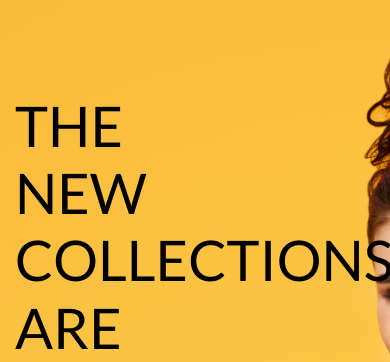
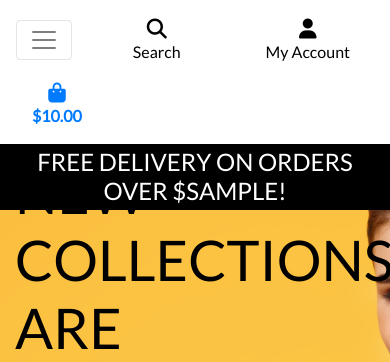
Before and after one commit to slucaci/boutique_ado_v1, a Django app: template home/templates/home/index.html in a window 390 px wide. Shown: the top 362 px of the page. Run offline with Django 3.2, Linux system fonts and the light colour scheme; the template is opened without the code that fills it: most values are stand-ins (such as "Sample title", 1, 10 or a date in 2020); some libraries are stand-ins or nearby versions.

Commit message:
added mobile header and navbar

```diff
--- a/static/css/base.css
+++ b/static/css/base.css
@@ -57,6 +57,10 @@ body {
   border: 1px solid black !important;
 }
 
+.bg-black {
+  background: #000;
+}
+
 /* -------------------------------- Media Queries */
 
 /* Slightly larger container on xl screens */
--- a/templates/base.html
+++ b/templates/base.html
@@ -137,6 +137,31 @@
           </ul>
         </div>
       </div>
+      <div class="row bg-white">
+        <nav class="navbar navbar-expand-lg navbar-light w-100">
+          <button
+            class="navbar-toggler"
+            type="button"
+            data-toggle="collapse"
+            data-target="#main-nav"
+            aria-controls="main-nav"
+            aria-expanded="false"
+            aria-label="Toggle navigation"
+          >
+            <span class="navbar-toggler-icon"></span>
+          </button>
+          {% include 'includes/mobile-top-header.html' %}
+          <!--  -->
+          {% include 'includes/main-nav.html' %}
+        </nav>
+      </div>
+      <div id="delivery-banner" class="row text-center">
+        <div class="col bg-black text-white">
+          <h4 class="logo-font my-1">
+            Free delivery on orders over ${{ free_shipping_threshold }}!
+          </h4>
+        </div>
+      </div>
     </header>
 
     {% if messages %}
--- /dev/null
+++ b/templates/includes/main-nav.html
@@ -0,0 +1,78 @@
+<div class="collapse navbar-collapse" id="main-nav">
+  <ul class="navbar-nav w-auto mx-auto">
+    <li class="nav-item dropdown">
+      <a
+        class="logo-font font-weight-bold nav-link text-black mr-5"
+        href="#"
+        id="all-products-link"
+        data-toggle="dropdown"
+        aria-haspopup="true"
+        aria-expanded="false"
+      >
+        All Products
+      </a>
+      <div class="dropdown-menu border-0" aria-labelledby="all-products-link">
+        <a href="" class="dropdown-item">By Price</a>
+        <a href="" class="dropdown-item">By Rating</a>
+        <a href="" class="dropdown-item">By Category</a>
+        <a href="" class="dropdown-item">All Products</a>
+      </div>
+    </li>
+
+    <li class="nav-item dropdown">
+      <a
+        class="logo-font font-weight-bold nav-link text-black mr-5"
+        href="#"
+        id="clothing-link"
+        data-toggle="dropdown"
+        aria-haspopup="true"
+        aria-expanded="false"
+      >
+        Clothing
+      </a>
+      <div class="dropdown-menu border-0" aria-labelledby="clothing-link">
+        <a href="" class="dropdown-item">Activewear &amp; Essentials</a>
+        <a href="" class="dropdown-item">Jeans</a>
+        <a href="" class="dropdown-item">Shirts</a>
+        <a href="" class="dropdown-item">All Clothing</a>
+      </div>
+    </li>
+
+    <li class="nav-item dropdown">
+      <a
+        class="logo-font font-weight-bold nav-link text-black mr-5"
+        href="#"
+        id="homeware-link"
+        data-toggle="dropdown"
+        aria-haspopup="true"
+        aria-expanded="false"
+      >
+        Homeware
+      </a>
+      <div class="dropdown-menu border-0" aria-labelledby="homeware-link">
+        <a href="" class="dropdown-item">Bed &amp; Bath</a>
+        <a href="" class="dropdown-item">Kitchen &amp; Dining</a>
+        <a href="" class="dropdown-item">All Homeware</a>
+      </div>
+    </li>
+
+    <li class="nav-item dropdown">
+      <a
+        class="logo-font font-weight-bold nav-link text-black"
+        href="#"
+        id="specials-link"
+        data-toggle="dropdown"
+        aria-haspopup="true"
+        aria-expanded="false"
+      >
+        Special Offers
+      </a>
+      <div class="dropdown-menu border-0" aria-labelledby="specials-link">
+        <a href="" class="dropdown-item">New Arrivals</a>
+        <a href="" class="dropdown-item">Deals</a>
+        <a href="" class="dropdown-item">Clearance</a>
+        <a href="" class="dropdown-item">All Specials</a>
+      </div>
+    </li>
+  </ul>
+</div>
--- /dev/null
+++ b/templates/includes/mobile-top-header.html
@@ -0,0 +1,81 @@
+<li class="list-inline-item">
+  <a
+    class="text-black nav-link d-block d-lg-none"
+    href="#"
+    id="mobile-search"
+    data-toggle="dropdown"
+    aria-haspopup="true"
+    aria-expanded="false"
+  >
+    <div class="text-center">
+      <div><i class="fas fa-search fa-lg"></i></div>
+      <p class="my-0">Search</p>
+    </div>
+  </a>
+  <div
+    class="dropdown-menu border-0 w-100 p-3 rounded-0 my-0"
+    aria-labelledby="mobile-search"
+  >
+    <form class="form" method="GET" action="">
+      <div class="input-group w-100">
+        <input
+          class="form-control border border-black rounded-0"
+          type="text"
+          name="q"
+          placeholder="Search our site"
+        />
+        <div class="input-group-append">
+          <button
+            class="form-control form-control btn btn-black border border-black rounded-0"
+            type="submit"
+          >
+            <span class="icon">
+              <i class="fas fa-search"></i>
+            </span>
+          </button>
+        </div>
+      </div>
+    </form>
+  </div>
+</li>
+<li class="list-inline-item dropdown">
+  <a
+    class="text-black nav-link d-block d-lg-none"
+    href="#"
+    id="user-options"
+    data-toggle="dropdown"
+    aria-haspopup="true"
+    aria-expanded="false"
+  >
+    <div class="text-center">
+      <div><i class="fas fa-user fa-lg"></i></div>
+      <p class="my-0">My Account</p>
+    </div>
+  </a>
+  <div class="dropdown-menu border-0" aria-labelledby="user-options">
+    {% if request.user.is_authenticated %} {% if request.user.is_superuser %}
+    <a href="{% url 'account_logout' %}" class="dropdown-item"
+      >Product Management</a
+    >
+    {% endif %}
+    <a href="{% url 'account_logout' %}" class="dropdown-item">Logout</a>
+    {% else %}
+    <a href="{% url 'account_signup' %}" class="dropdown-item">Register</a>
+    <a href="{% url 'account_login' %}" class="dropdown-item">Login</a>
+    {% endif %}
+  </div>
+</li>
+<li class="list-inline-item">
+  <a
+    class="{% if grand_total %}text-primary font-weight-bold{% else %}text-black{% endif %} nav-link d-block d-lg-none"
+    href=""
+  >
+    <div class="text-center">
+      <div><i class="fas fa-shopping-bag fa-lg"></i></div>
+      <p class="my-0">
+        {% if grand_total %} ${{ grand_total|floatformat:2 }} {% else %} $0.00
+        {% endif %}
+      </p>
+    </div>
+  </a>
+</li>
```
